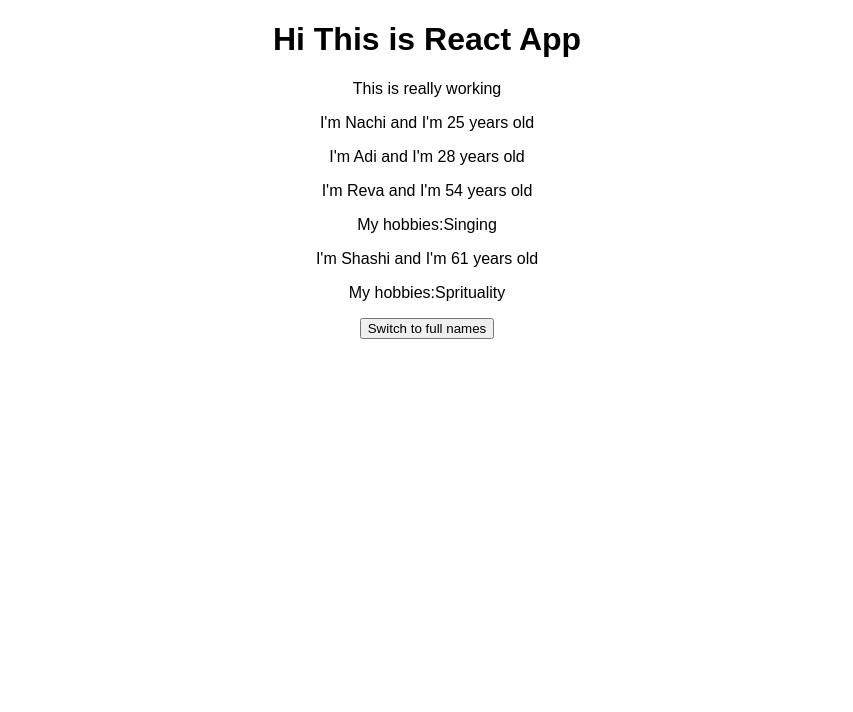
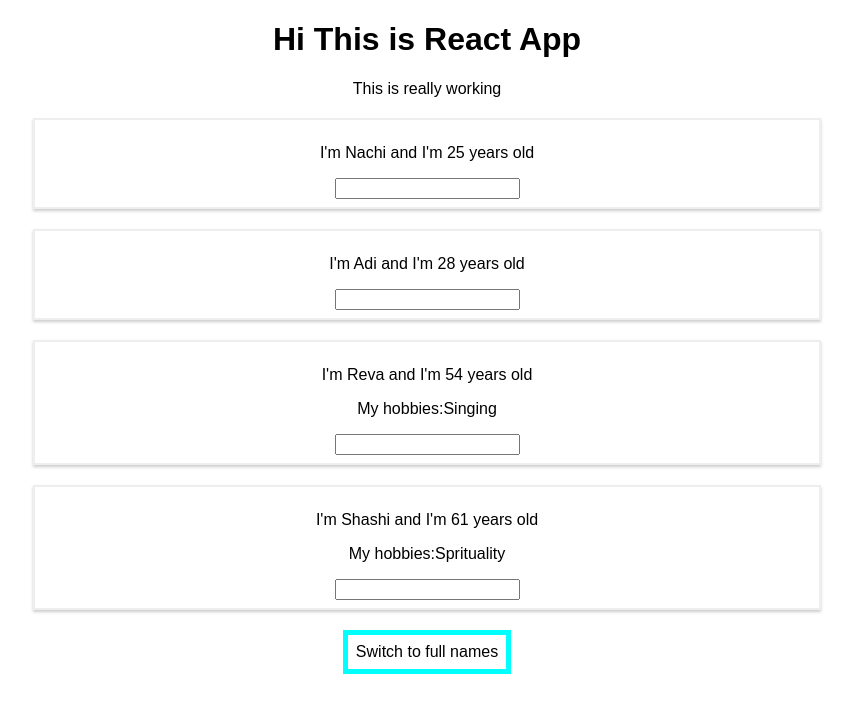
Before and after one commit to Nachiket75/ReactIntro, a React (Create React App) app: page / in a window 1280 px wide. Shown: the top 712 px of the page, without its empty margins (213-1066 px from the left). Built offline with nearby package versions, Linux system fonts and the light colour scheme.

Commit message:
apply inline css and external css throgh Person.css . handled onchange event listener on text

```diff
--- a/src/App.js
+++ b/src/App.js
@@ -26,8 +26,32 @@ class App extends Component {
     )
   }
 
+  nameChangeHandler = (event) =>{
+   this.setState(
+     {
+       persons:[
+         {name:event.target.value, age:25},
+         {name:'Aditya Natekar', age:28},
+         {name:'Revati Natekar', age:54},
+         {name:'Shashikant Natekar', age:61}
+       ]
+     }
+   )
+  }
+
   render() {
+    const style ={
+        backgroundColor:"white",
+        border: '5px solid cyan',
+        font:'inherit',
+        padding:'8px',
+        margin:'auto 10px',
+        cursor:'pointer'
+
+
+    }
     return (
+
       <div className="App">
         <h1>Hi This is React App</h1>
         <p>This is really working</p>
@@ -36,7 +60,8 @@ class App extends Component {
         <Person
           name= {this.state.persons[0].name}
           age={this.state.persons[0].age}
-          click = {this.switchNameHandler.bind(this,"Nachiket Natekar")}/>
+          click = {this.switchNameHandler.bind(this,"Nachiket Natekar")}
+          nameChange ={this.nameChangeHandler}/>
           {/* click = {()=>this.switchNameHandler("Nachiket Natekar")}/>         this is alternate way of bind method to pass arguments to function*/}
 
         {/* click will passs refference of switchNameHandler function to Person function  */}
@@ -50,7 +75,11 @@ class App extends Component {
           name={this.state.persons[3].name}
           age={this.state.persons[3].age}> My hobbies:Sprituality</Person>
 
-        <button onClick ={this.switchNameHandler.bind(this,"Nachiket!! Natekar")} >Switch to full names</button>
+        <button
+          style = {style}
+          // this is called inline css style
+          onClick ={this.switchNameHandler.bind(this,"Nachiket!! Natekar")} >Switch to full names
+        </button>
         {/* <Person name="Nachi" age="25"/>
         <Person name="Adi" age="28"/>
         <Person name="Reva" age="54">My hobbies:Singing</Person>
--- /dev/null
+++ b/src/Person/Person.css
@@ -0,0 +1,10 @@
+.Person
+{
+    width: 60%;
+    margin: 20px auto;
+    border: 2px solid #eee;
+    box-shadow: 0 2px 3px #ccc;
+    padding: 8px;
+    text-align: center;
+
+}
--- a/src/Person/Person.js
+++ b/src/Person/Person.js
@@ -1,11 +1,13 @@
 import React from 'react'
-
+import './Person.css'
+// import .css file is called external css style
 const person = (props)=>{
     return (
-        <div>
+        <div className="Person">
             <p onClick={props.click}>I'm {props.name} and I'm {props.age} years old </p>
             {/* props.click will execute switchandler function of app.js from here when paragraph is clicked*/}
             <p>{props.children}</p>
+            <input type="text" onChange={props.nameChange}></input>
         </div>
 
     )
```
